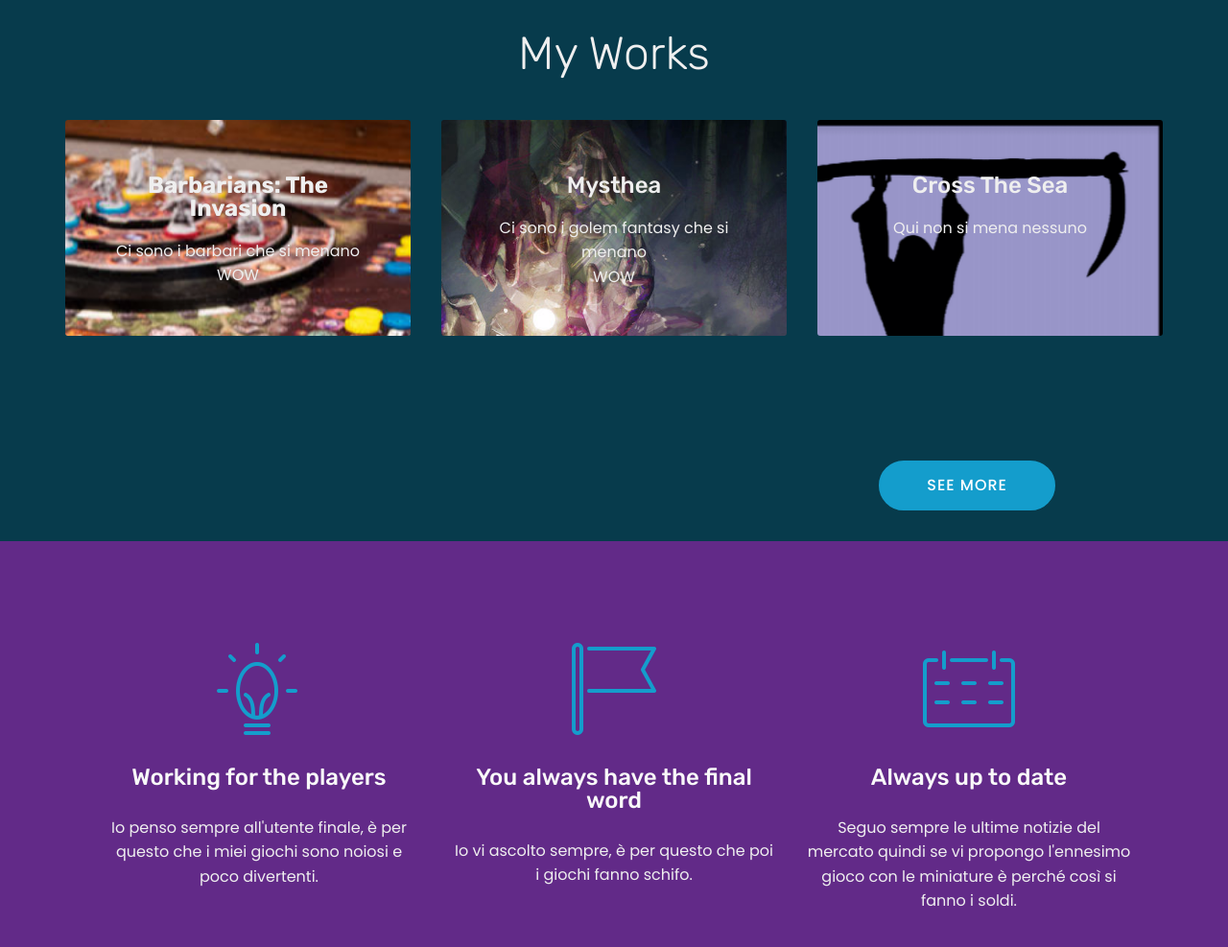
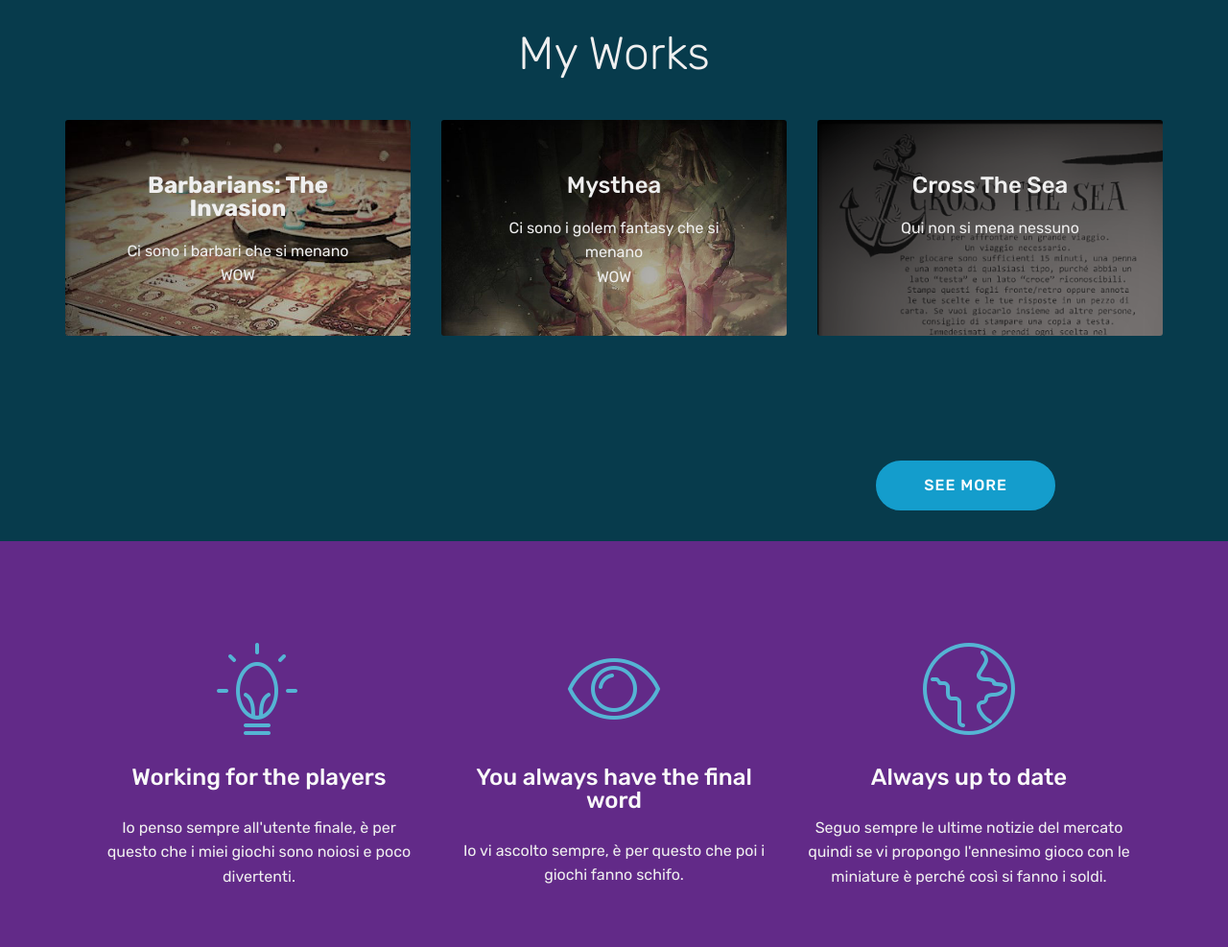
Before and after one commit to Cekkins/marta, a plain HTML site: page index.html in a window 1280 px wide. Shown: the part 800-1787 px from the top of the page at 96% size. Drawn offline with Linux system fonts and the light colour scheme; files whose address does not match are found by name.

Commit message:
create github pages

```diff
--- a/assets/images/hashes.json
+++ b/assets/images/hashes.json
@@ -1 +1 @@
-{"dIg2ANFt2w3tE2Y+GTOgYQ==":"profile-1014x1268.jpg","Xff8h7ruUoBeY3Y/AxZvHw==":"mbr-1920x1162.jpg","NoeAUagcmPxZjutf+yt+DQ==":"rolling-dices-192x192.png","o3mmsYOJo2wF0Go1zQKNQA==":"barbarians-invasion-game-experience-750x421.jpg","VuUQpdDH8G4uUhwYheVFLA==":"barbarians-invasion-game-experience-1-750x421.jpg","EGpVno5+PwQXg6NoTxOlkw==":"pboard2-1000x732.jpg","VhtZBYvum9UPSiO3kwT8+g==":"crossthesea-793x594.png","6sYDTbSfP8S2Y+H+IyP4UQ==":"crossthesea-1-793x594.png","7MQHS5DS5gvG7+4/mTvHpA==":"crossthesea-2-793x594.png","RQVKbsisoimawFiDH6v/QQ==":"pboard2-1-1000x732.jpg","K8iLSXLsOZpA7sQOId+neg==":"barbarians-invasion-game-experience-2-750x421.jpg"}
+{"dIg2ANFt2w3tE2Y+GTOgYQ==":"profile-1014x1268.jpg","Xff8h7ruUoBeY3Y/AxZvHw==":"mbr-1920x1162.jpg","NoeAUagcmPxZjutf+yt+DQ==":"rolling-dices-192x192.png","o3mmsYOJo2wF0Go1zQKNQA==":"barbarians-invasion-game-experience-750x421.jpg","VuUQpdDH8G4uUhwYheVFLA==":"barbarians-invasion-game-experience-1-750x421.jpg","EGpVno5+PwQXg6NoTxOlkw==":"pboard2-1000x732.jpg","VhtZBYvum9UPSiO3kwT8+g==":"crossthesea-793x594.png","6sYDTbSfP8S2Y+H+IyP4UQ==":"crossthesea-1-793x594.png","7MQHS5DS5gvG7+4/mTvHpA==":"crossthesea-2-793x594.png","RQVKbsisoimawFiDH6v/QQ==":"pboard2-1-1000x732.jpg","K8iLSXLsOZpA7sQOId+neg==":"barbarians-invasion-game-experience-2-750x421.jpg","QUHLhho5I8910WLZntcA9w==":"barbarians-invasion-game-experience-3-750x421.jpg","EF7zcQUlFLVDoVSkoDxE6w==":"pboard2-2-1000x732.jpg","UyGdisX+bO6s+SOargLxPA==":"crossthesea-720x539.png"}
--- a/assets/mobirise/css/mbr-additional.css
+++ b/assets/mobirise/css/mbr-additional.css
@@ -1,4 +1,3 @@
-@import url(https://fonts.googleapis.com/css?family=Poppins:100,100i,200,200i,300,300i,400,400i,500,500i,600,600i,700,700i,800,800i,900,900i);
 @import url(https://fonts.googleapis.com/css?family=Rubik:300,300i,400,400i,500,500i,700,700i,900,900i);
 
 
@@ -21,7 +20,7 @@ body {
   line-height: 1.6;
 }
 .display-1 {
-  font-family: 'Poppins', sans-serif;
+  font-family: 'Rubik', sans-serif;
   font-size: 4.25rem;
 }
 .display-1 > .mbr-iconfont {
@@ -35,7 +34,7 @@ body {
   font-size: 4.8rem;
 }
 .display-4 {
-  font-family: 'Poppins', sans-serif;
+  font-family: 'Rubik', sans-serif;
   font-size: 1rem;
 }
 .display-4 > .mbr-iconfont {
@@ -49,7 +48,7 @@ body {
   font-size: 2.4rem;
 }
 .display-7 {
-  font-family: 'Poppins', sans-serif;
+  font-family: 'Rubik', sans-serif;
   font-size: 1rem;
 }
 .display-7 > .mbr-iconfont {
@@ -659,7 +658,7 @@ a:hover {
   background-color: #f5f5f5;
   box-shadow: none;
   color: #565656;
-  font-family: 'Poppins', sans-serif;
+  font-family: 'Rubik', sans-serif;
   font-size: 1rem;
   line-height: 1.43;
   min-height: 3.5em;
--- a/index.html
+++ b/index.html
@@ -50,7 +50,7 @@
 
 </section>
 
-<section class="engine"><a href="https://mobirise.info/k">develop free website</a></section><section class="features13 cid-r6tN33ccAv" id="features13-7">
+<section class="engine"><a href="https://mobirise.info/w">free html5 templates</a></section><section class="features13 cid-r6tN33ccAv" id="features13-7">
 
 
 
@@ -62,7 +62,7 @@
         <div class="media-container-row container">
             <div class="card col-12 col-md-6 p-5 m-3 align-center col-lg-4">
                 <div class="card-img">
-                    <a href="gatti.html"><img src="assets/images/barbarians-invasion-game-experience-2-750x421.jpg" alt="Mobirise" title=""></a>
+                    <a href="gatti.html"><img src="assets/images/barbarians-invasion-game-experience-3-750x421.jpg" alt="Mobirise" title=""></a>
                 </div>
                 <h4 class="card-title py-2 mbr-fonts-style display-5"><strong>
                     Barbarians: The Invasion</strong></h4>
@@ -71,7 +71,7 @@
             </div>
             <div class="card col-12 col-md-6 p-5 m-3 align-center col-lg-4">
                 <div class="card-img">
-                    <a href="gatti.html"><img src="assets/images/pboard2-1-1000x732.jpg" alt="Mobirise" title=""></a>
+                    <a href="gatti.html"><img src="assets/images/pboard2-2-1000x732.jpg" alt="Mobirise" title=""></a>
                 </div>
                 <h4 class="card-title py-2 mbr-fonts-style display-5">
                     Mysthea</h4>
@@ -80,7 +80,7 @@
             </div>
             <div class="card col-12 col-md-6 p-5 m-3 align-center col-lg-4">
                 <div class="card-img">
-                    <a href="gatti.html"><img src="assets/images/crossthesea-2-793x594.png" alt="Mobirise" title=""></a>
+                    <a href="gatti.html"><img src="assets/images/crossthesea-720x539.png" alt="Mobirise" title=""></a>
                 </div>
                 <h4 class="card-title py-2 mbr-fonts-style display-5">
                     Cross The Sea</h4>
@@ -122,7 +122,7 @@
 
             <div class="card p-3 col-12 col-md-6 col-lg-4">
                 <div class="card-img pb-3">
-                    <span class="mbr-iconfont mbri-idea"></span>
+                    <span class="mbr-iconfont mbri-idea" style="color: rgb(85, 180, 212); fill: rgb(85, 180, 212);"></span>
                 </div>
                 <div class="card-box">
                     <h4 class="card-title py-3 mbr-fonts-style display-5">
@@ -134,7 +134,7 @@
 
             <div class="card p-3 col-12 col-md-6 col-lg-4">
                 <div class="card-img pb-3">
-                    <span class="mbr-iconfont mbri-flag" style="font-size: 96px;"></span>
+                    <span class="mbr-iconfont mbri-preview" style="color: rgb(85, 180, 212); fill: rgb(85, 180, 212);"></span>
                 </div>
                 <div class="card-box">
                     <h4 class="card-title py-3 mbr-fonts-style display-5">
@@ -146,7 +146,7 @@
 
             <div class="card p-3 col-12 col-md-6 col-lg-4">
                 <div class="card-img pb-3">
-                    <span class="mbr-iconfont mbri-calendar"></span>
+                    <span class="mbr-iconfont mbri-globe" style="color: rgb(85, 180, 212); fill: rgb(85, 180, 212);"></span>
                 </div>
                 <div class="card-box">
                     <h4 class="card-title py-3 mbr-fonts-style display-5">
```
Also changed, not shown: gatti.html (+1 -1 lines), assets/images/barbarians-invasion-game-experience-3-750x421.jpg (added), assets/images/crossthesea-720x539.png (added), assets/images/mbr-favicon.png, assets/images/pboard2-2-1000x732.jpg (added), 1 other file.
